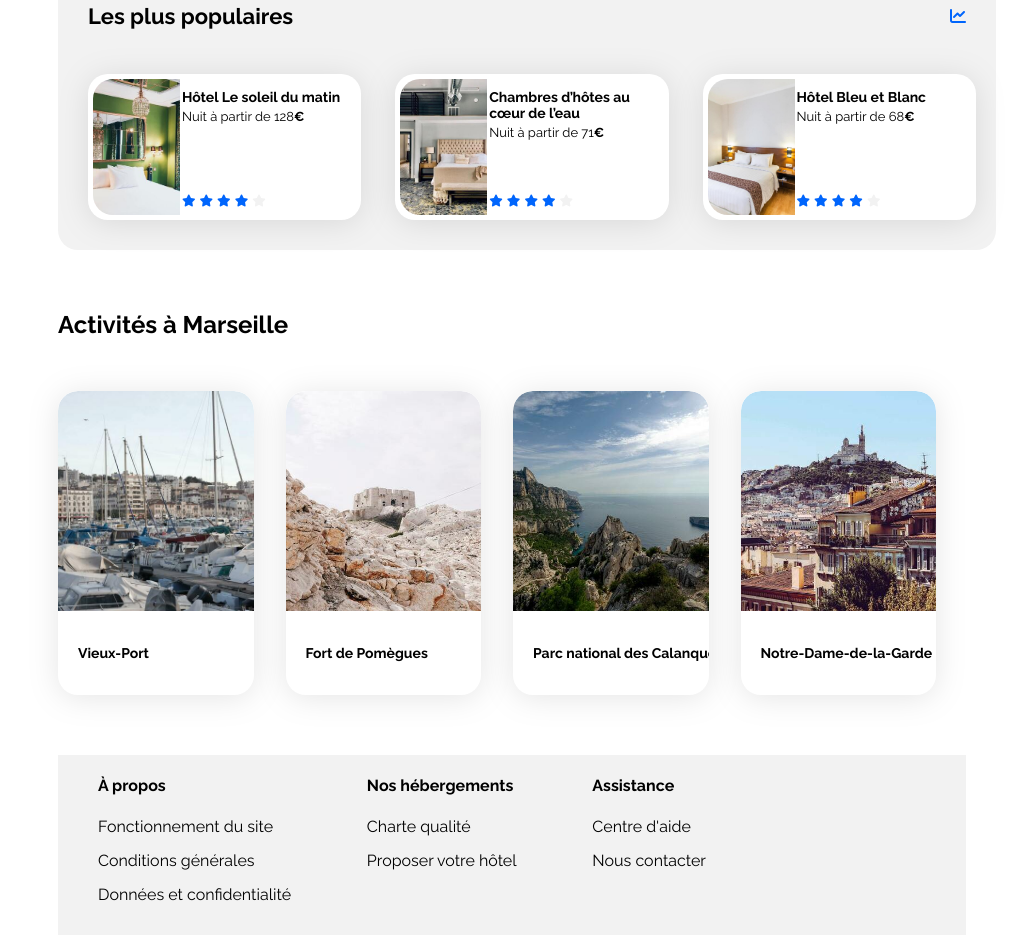
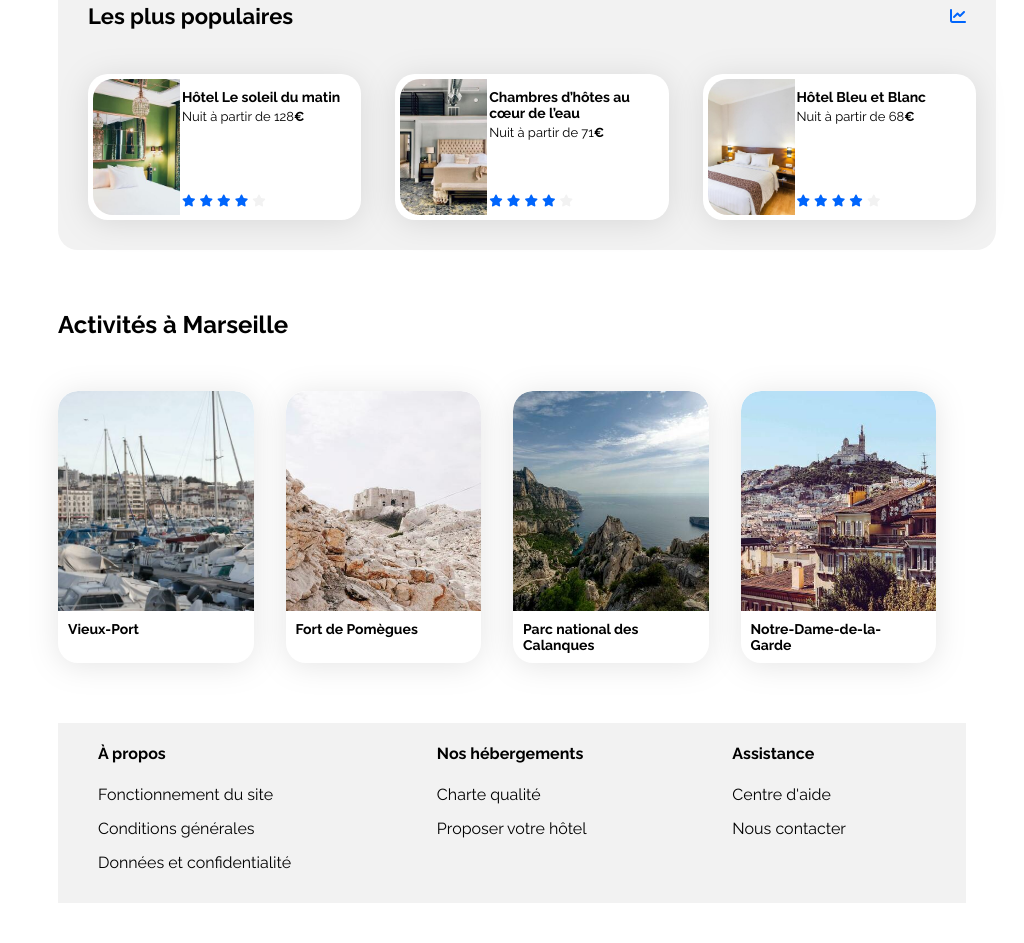
Before and after one commit to Candeve/nouveau_p2, a plain HTML site: page index.html in a window 1024 px wide. Shown: the part 1161-2104 px from the top of the page. After the commit the page ends 2072 px from the top, so only its background shows below. Drawn offline with Linux system fonts and the light colour scheme.

Commit message:
ajout de padding

```diff
--- a/css/style.css
+++ b/css/style.css
@@ -8,6 +8,12 @@
     --main-color: #0065FC;
     --main-bg-color: #F2F2F2;
     --filter-bg-color: #DEEBFF;
+}
+
+html {
+    min-width: 320px;
+    max-width: 1440px;
+    margin: auto
 }
 
 .fa-solid {
@@ -67,18 +73,15 @@ a {
 }
 
 .navigation, .navigation:hover {
-    padding: 32px;
+    padding-top: 32px;
     color: black;
     border-top: 5px solid transparent;
 }
 
 .navigation:hover {
     border-top-color:#0065FC
+}
 
-}
-.navigation:hover {
-    color: #0065FC;
-}
 
 nav {
     display: flex;
@@ -425,16 +428,18 @@ margin: 0px;
     border-top-right-radius: 20px;
 }
 .card_activites .card-content {
-    width: 100%;
     display: flex;
     align-items: center;
     justify-content: flex-start;
-    padding: 20px;
+    padding: 10px;
 }
 .card_activites .card {
     display: flex;
     flex-direction: column;
     padding: 0px;
+}
+.bloc_activites {
+    padding-left: 30px;
 }
 
 
@@ -468,18 +473,29 @@ margin: 0px;
 }
 
 
+
+
 /* Le code ci-dessous correspond à la version responsive uniquement */
 
 /****** Media queries ***********/
 
 /****** Version Desktop  ***********/
+@media screen and (min-width: 1024px) {
+    .fa-magnifying-glass {
+        display: none;
+    }
+
+}
+
 
 
 
 /* Medium devices (tablets, less/equal than 1024px) */
-@media  (max-width: 1024px) {
+@media screen and (min-width: 767.98px) and (max-width: 1024px) {
 /* Barre Recherche */
-
+    .fa-magnifying-glass {
+        display: none;
+    }
 /* Barre Recherche */
 
 
@@ -561,12 +577,24 @@ margin: 0px;
     }
     .card_activites .card-title {
         font-size: 14px;
+        padding-right: 10px;
+        margin: 10px;
     }
+    .card_activites .card-content {
+        padding: 0px;
+    }
+    /* Actiivites*/
+
+    /* Footer*/
+    .footer_all {
+        padding-right: 120px;
+    }
+
 }
 
 
 /* Small devices (phones, less than 768px) */
-@media (max-width: 767.98px) {
+@media (max-width: 768px) {
         .fa-magnifying-glass {
         background-color: #0065FC;
         color: white;
```
